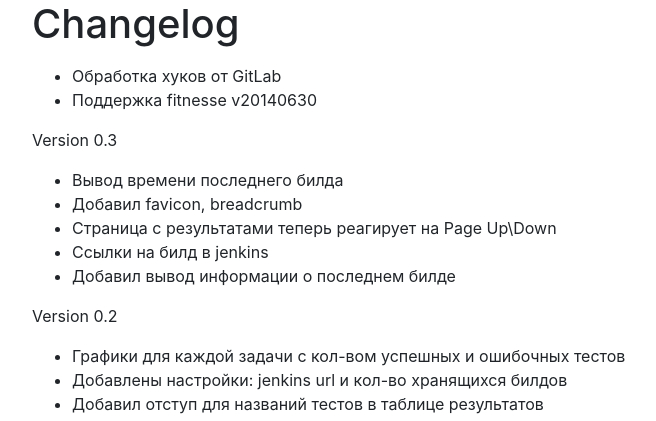
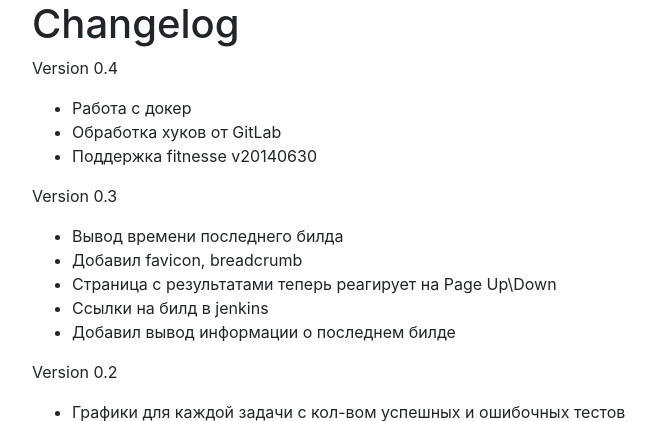
Before and after one commit to ReanGD/web-work-fitnesse, a Django app: page /fitnesse/changelog/ in a window 1280 px wide. Shown: the top 421 px of the page, without its empty margins (53-709 px from the left). Run offline with Django 3.2, Linux system fonts and the light colour scheme; some libraries are stand-ins or nearby versions.

Commit message:
Version 0.4

```diff
--- a/fitnesse/templates/fitnesse/changelog.html
+++ b/fitnesse/templates/fitnesse/changelog.html
@@ -17,8 +17,9 @@
       <h1>Changelog</h1>
     </div>
     <div>
-      <p></p>
+      <p>Version 0.4</p>
       <ul>
+        <li>Работа с докер</li>
         <li>Обработка хуков от GitLab</li>
         <li>Поддержка fitnesse v20140630</li>
       </ul>
```
